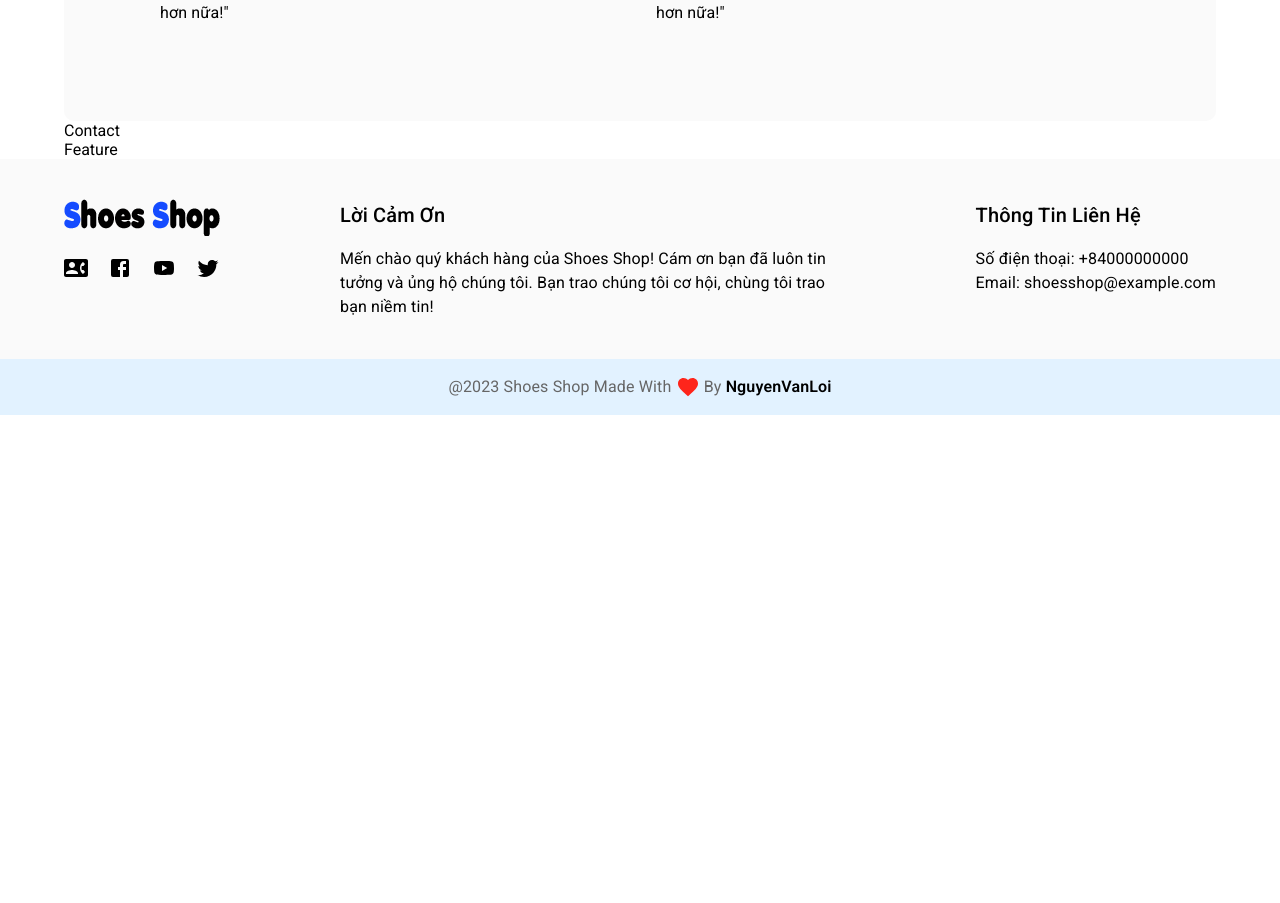
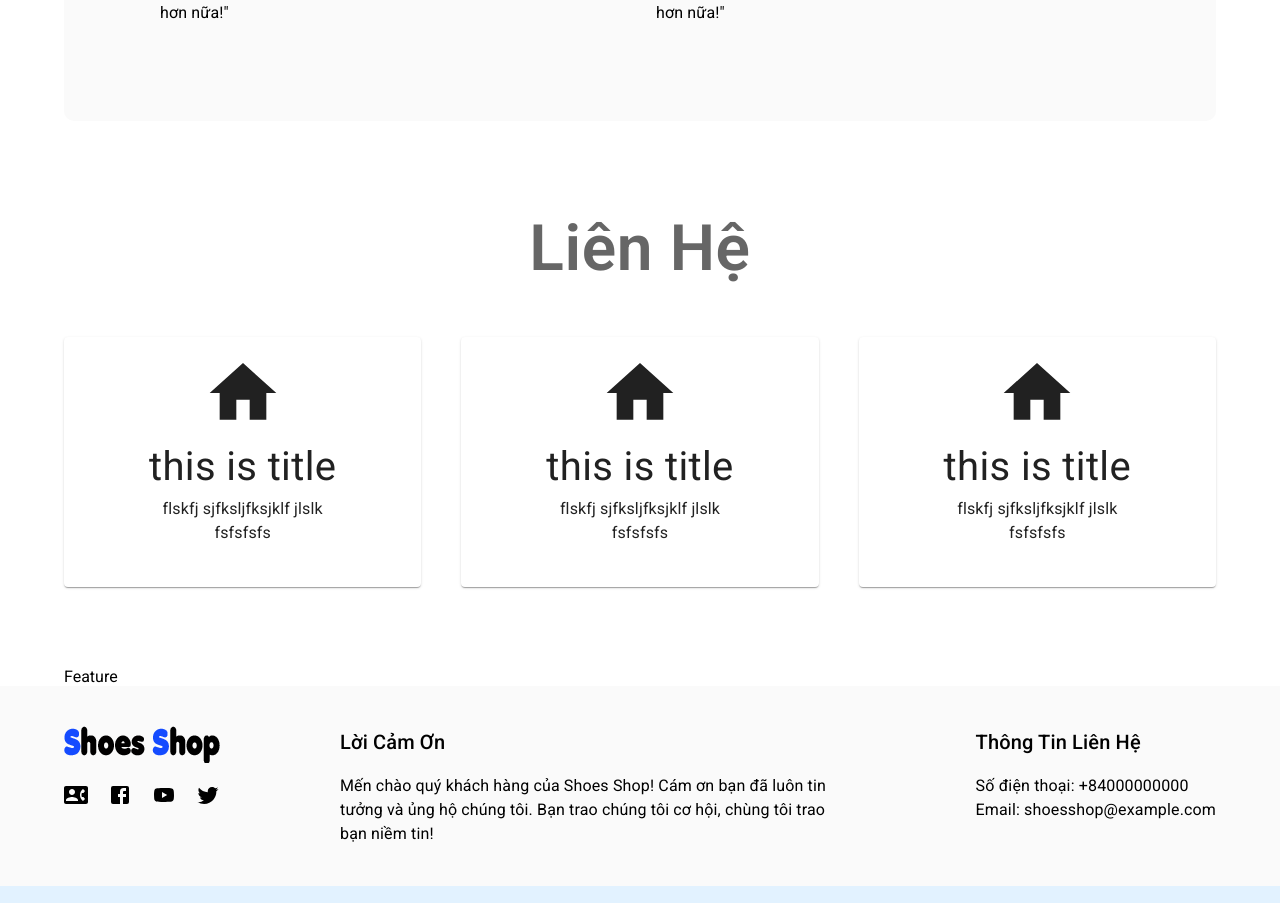
Before and after one commit to loinvl/shoes-shop-frontend, a Next.js app: page / in a window 1280 px wide. Shown: the part 1349-2252 px from the top of the page. Before the commit the page ends 1764 px from the top, so only its background shows below. Built offline with nearby package versions, Linux system fonts and the light colour scheme.

Commit message:
contact ui

```diff
--- a/components/home/Contact.jsx
+++ b/components/home/Contact.jsx
@@ -1,3 +1,23 @@
+import { Box } from "@mui/material";
+import { PrimaryHeading } from "../StyledTypography";
+import styleColors from "@/styles/styleColors";
+import StyledCard from "./StyledCard";
+import { Home } from "@mui/icons-material";
+
 export default function Contact(){
-    return <div>Contact</div>
+    const content =
+        {
+            icon: <Home sx={{fontSize: "5em"}}/>,
+            title: "this is title",
+            texts: ["flskfj sjfksljfksjklf jlslk", "fsfsfsfs"]
+        }
+    return (
+    <Box py={10} textAlign="center">
+        <PrimaryHeading color={styleColors.metalGray}>Liên Hệ</PrimaryHeading>
+        <Box pt={5} display="flex" flexDirection={{xs: "column", md: "row"}} justifyContent="space-between" gap={5}>
+            <StyledCard key={content.title} content={content}/>
+            <StyledCard key={content.title} content={content}/>
+            <StyledCard key={content.title} content={content}/>
+        </Box>
+    </Box>)
 }
--- /dev/null
+++ b/components/home/StyledCard.jsx
@@ -0,0 +1,15 @@
+import { Card, CardContent, Typography } from "@mui/material";
+import { SecondaryHeading } from "../StyledTypography";
+export default function StyledCard({ content }) {
+  return (
+    <Card sx={{ width: "100%", height: "250px" }}>
+      <CardContent>
+        {content.icon}
+        <SecondaryHeading>{content.title}</SecondaryHeading>
+        {content.texts.map((text, index) => (
+          <Typography key={index}>{text}</Typography>
+        ))}
+      </CardContent>
+    </Card>
+  );
+}
```
